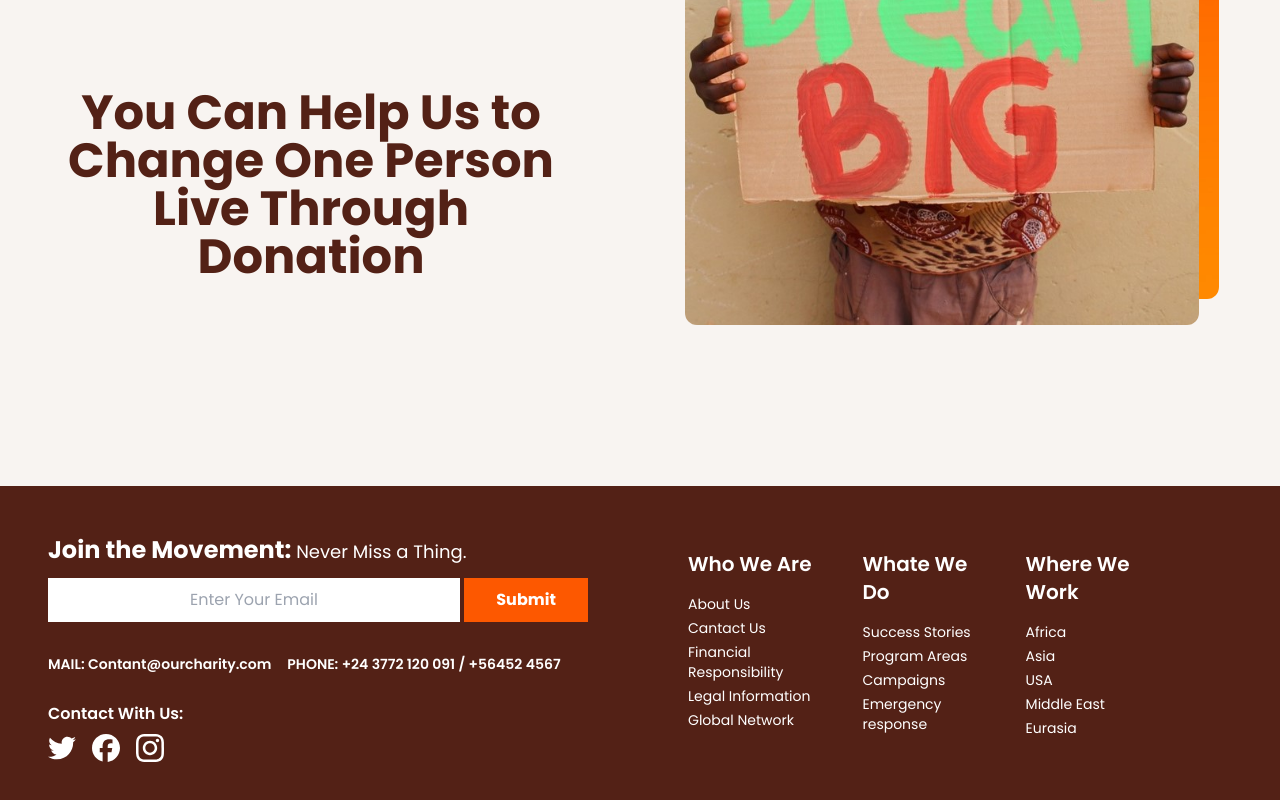
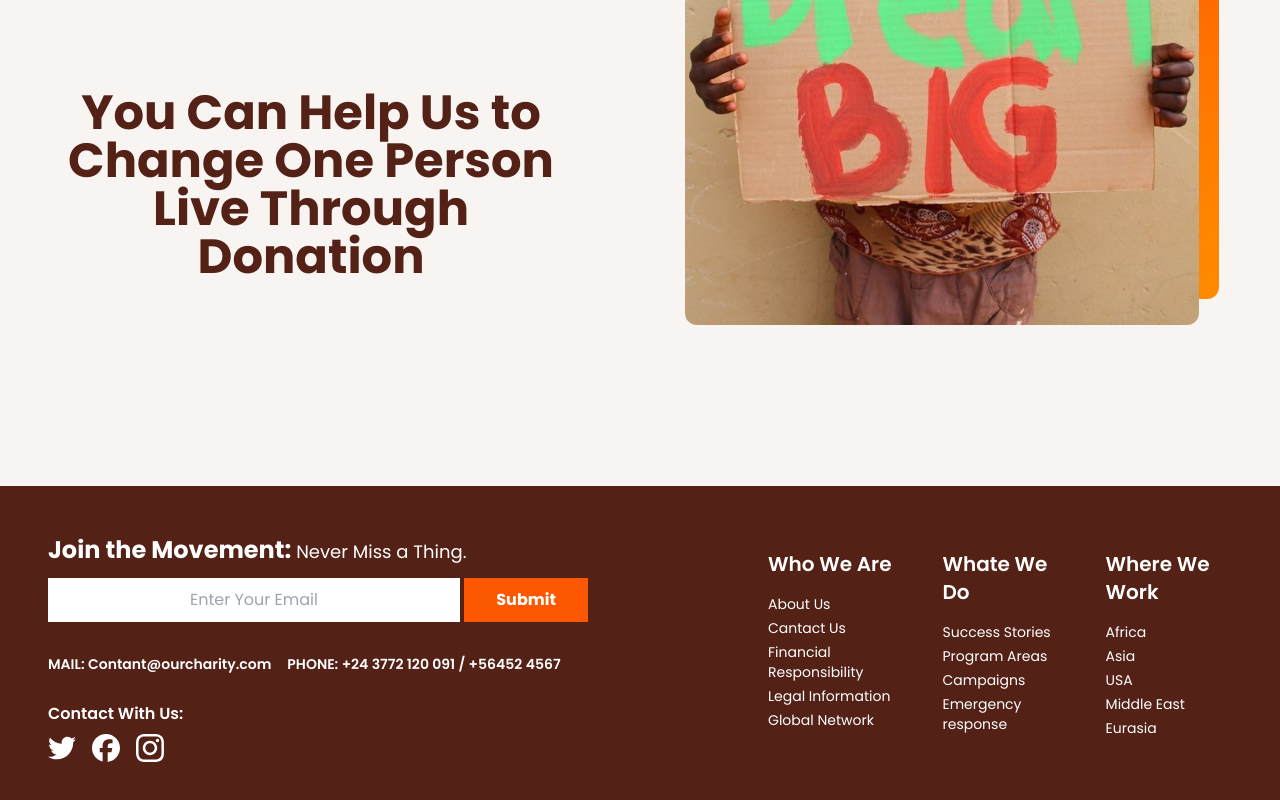
Before and after one commit to Nikkihosseini/Charity-Website, a website: page Public/index.html in a window 1280 px wide. Shown: the part 4407-5207 px from the top of the page. Drawn offline with Linux system fonts and the light colour scheme.

Commit message:
add some changes to footer

```diff
--- a/Public/index.html
+++ b/Public/index.html
@@ -356,7 +356,7 @@
 <footer class="mt-40 bg-brown-100">
     <div class="container">
 <!--   Footer wrapper   -->
-        <div class="flex-center flex-col md:flex-row py-8 md:py-12 text-white">
+        <div class="flex-center flex-col md:flex-row md:justify-between py-8 md:py-12 text-white">
             <!--   Footer wrapper Right   -->
             <div class="basis-1/2 border-b-2 border-orange-650 md:border-none">
                 <!--   Footer Form   -->
```
Also changed, not shown: Public/styles/app.css.
